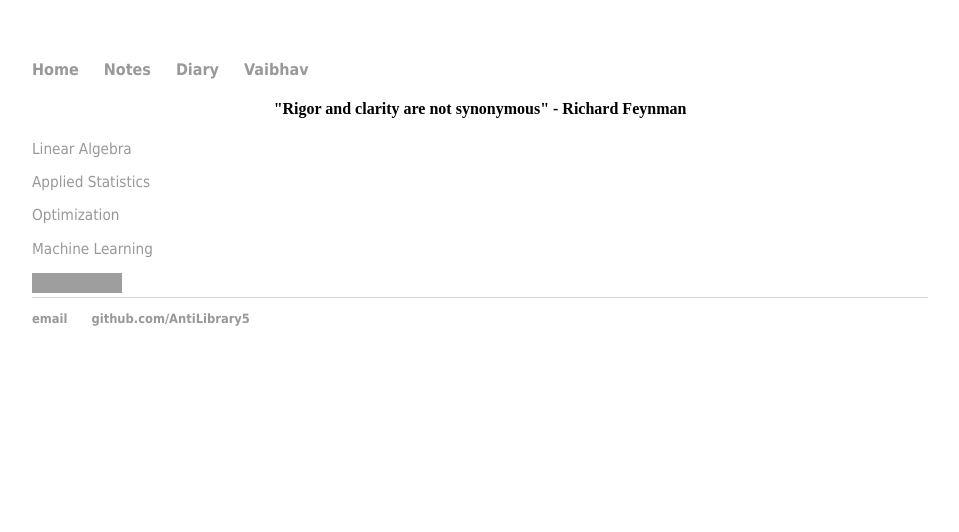
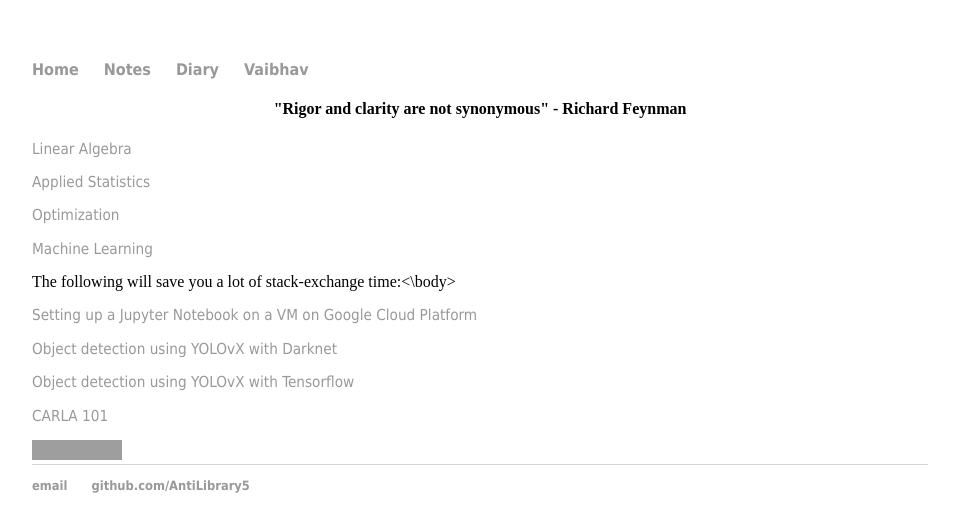
Before and after one commit to AntiLibrary5/AntiLibrary5.github.io, a Jekyll site: the page built from notes/index.html, in a window 1280 px wide. Shown: the top 532 px of the page, without its empty margins (160-1119 px from the left). Built offline with Jekyll 4.4.1, drawn with Linux system fonts in a browser that asks for light colours; grey boxes are pictures that could not be loaded.

Commit message:
Update index.html

```diff
--- a/notes/index.html
+++ b/notes/index.html
@@ -10,6 +10,14 @@ title: Vaibhav Arora, theboxtroll
   <p><a href="/notes/machine_learning.html">Machine Learning</a></p>
 </div><!-- /.blurb -->
 
+<body>The following will save you a lot of stack-exchange time:<\body>
+<div class="blurb">
+  <p><a href="/notes/stack/gcp.html">Setting up a Jupyter Notebook on a VM on Google Cloud Platform</a></p>
+  <p><a href="/notes/stack/yolo_darknet.html">Object detection using YOLOvX with Darknet</a></p>
+  <p><a href="/notes/stack/yolo_tf.html">Object detection using YOLOvX with Tensorflow</a></p>
+  <p><a href="/notes/stack/carla.html">CARLA 101</a></p>
+</div><!-- /.blurb -->
+
 <body>
 <a href="https://clustrmaps.com/site/1bfn3" title="Visit tracker"><img src="//www.clustrmaps.com/map_v2.png?d=0yNxEESF2l83UcrluX7z2b-YCGVkPnKxqJZzeTmasqg&cl=ffffff"></a>
 </body>
```
